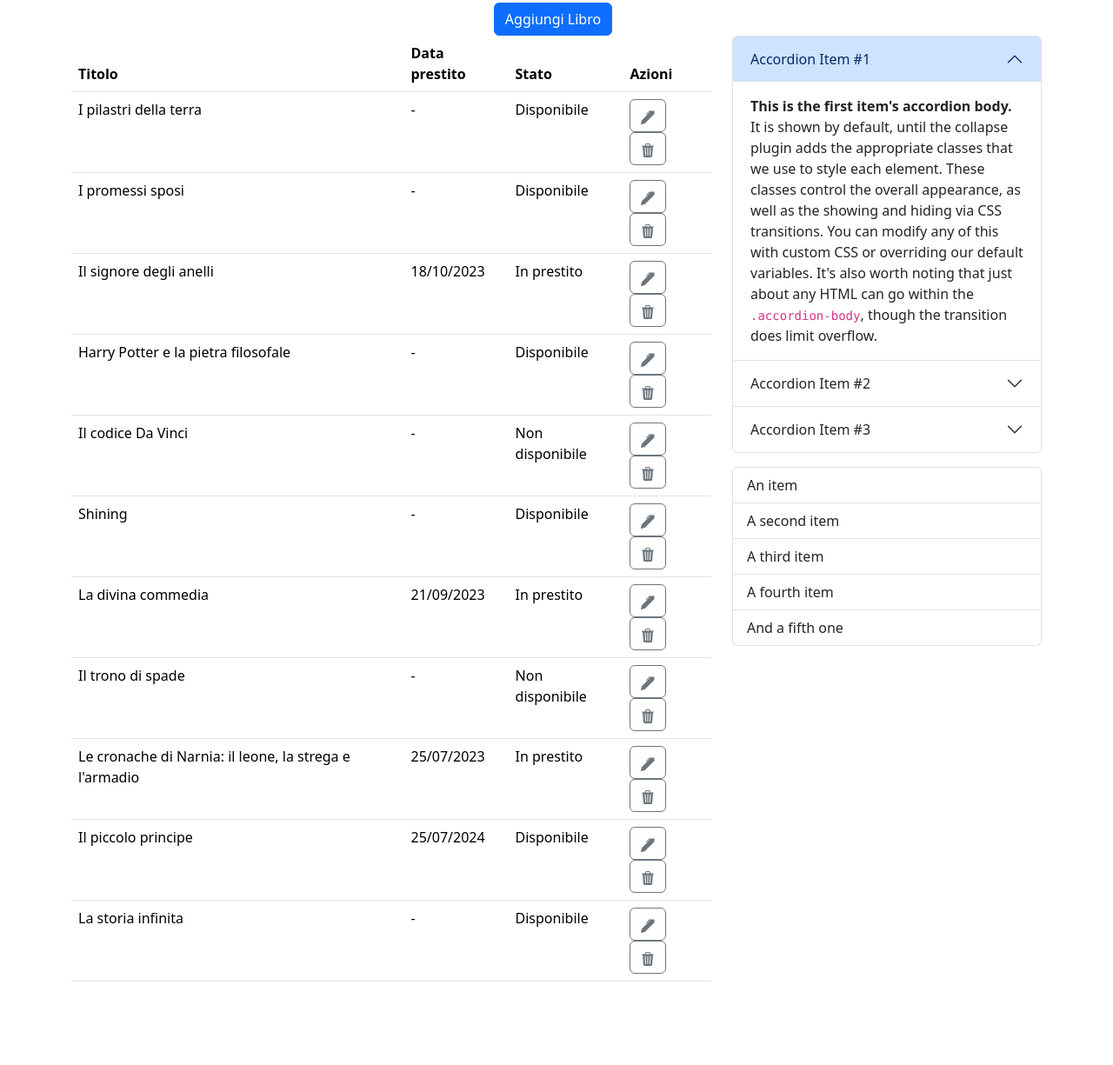
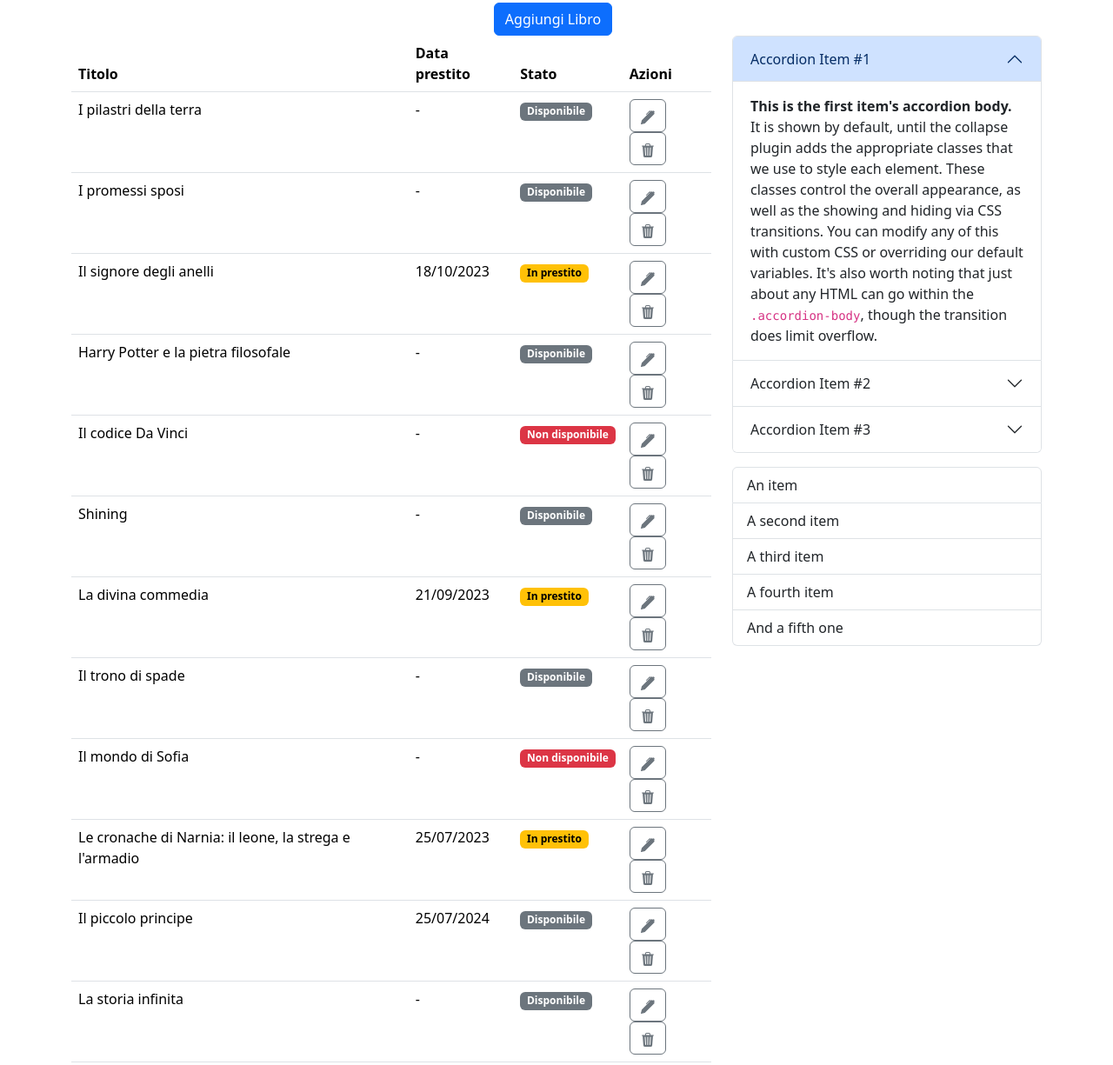
Before and after one commit to AlessiaParlato97/html-css-bootstrap-dashboard, a plain HTML site: page index.html in a window 1280 px wide. Shown: the part 157-1382 px from the top of the page at 87% size. Before the commit the page ends 1350 px from the top, so only its background shows below. Drawn offline with nearby package versions, Linux system fonts and the light colour scheme.

Commit message:
Add: badges

```diff
--- a/index.html
+++ b/index.html
@@ -78,7 +78,7 @@
                             <tr>
                                 <td scope="row">I pilastri della terra</td>
                                 <td>-</td>
-                                <td>Disponibile</td>
+                                <td><span class="badge text-bg-secondary">Disponibile</span></td>
                                 <td>
                                     <button type="button" class="btn btn-outline-secondary"><svg
                                             xmlns="http://www.w3.org/2000/svg" width="16" height="16"
@@ -97,7 +97,7 @@
                             <tr>
                                 <td scope="row">I promessi sposi</td>
                                 <td>-</td>
-                                <td>Disponibile</td>
+                                <td><span class="badge text-bg-secondary">Disponibile</span></td>
                                 <td>
                                     <button type="button" class="btn btn-outline-secondary"><svg
                                             xmlns="http://www.w3.org/2000/svg" width="16" height="16"
@@ -116,7 +116,7 @@
                             <tr>
                                 <td scope="row">Il signore degli anelli</td>
                                 <td>18/10/2023</td>
-                                <td>In prestito</td>
+                                <td><span class="badge text-bg-warning">In prestito</span></td>
                                 <td>
                                     <button type="button" class="btn btn-outline-secondary"><svg
                                             xmlns="http://www.w3.org/2000/svg" width="16" height="16"
@@ -136,7 +136,7 @@
                             <tr>
                                 <td scope="row">Harry Potter e la pietra filosofale</td>
                                 <td>-</td>
-                                <td>Disponibile</td>
+                                <td><span class="badge text-bg-secondary">Disponibile</span></td>
                                 <td>
                                     <button type="button" class="btn btn-outline-secondary"><svg
                                             xmlns="http://www.w3.org/2000/svg" width="16" height="16"
@@ -156,7 +156,7 @@
                             <tr>
                                 <td scope="row">Il codice Da Vinci</td>
                                 <td>-</td>
-                                <td>Non disponibile</td>
+                                <td><span class="badge text-bg-danger">Non disponibile</span></td>
                                 <td>
                                     <button type="button" class="btn btn-outline-secondary"><svg
                                             xmlns="http://www.w3.org/2000/svg" width="16" height="16"
@@ -176,7 +176,7 @@
                             <tr>
                                 <td scope="row">Shining</td>
                                 <td>-</td>
-                                <td>Disponibile</td>
+                                <td><span class="badge text-bg-secondary">Disponibile</span></td>
                                 <td>
                                     <button type="button" class="btn btn-outline-secondary"><svg
                                             xmlns="http://www.w3.org/2000/svg" width="16" height="16"
@@ -195,7 +195,7 @@
                             <tr>
                                 <td scope="row">La divina commedia</td>
                                 <td>21/09/2023</td>
-                                <td>In prestito</td>
+                                <td><span class="badge text-bg-warning">In prestito</span></td>
                                 <td>
                                     <button type="button" class="btn btn-outline-secondary"><svg
                                             xmlns="http://www.w3.org/2000/svg" width="16" height="16"
@@ -214,7 +214,7 @@
                             <tr>
                                 <td scope="row">Il trono di spade</td>
                                 <td>-</td>
-                                <td>Non disponibile</td>
+                                <td><span class="badge text-bg-secondary">Disponibile</span></td>
                                 <td>
                                     <button type="button" class="btn btn-outline-secondary"><svg
                                             xmlns="http://www.w3.org/2000/svg" width="16" height="16"
@@ -230,10 +230,33 @@
                                         </svg></button>
                                 </td>
                             </tr>
+
+                            <tr>
+                                <td scope="row">Il mondo di Sofia</td>
+                                <td>-</td>
+
+                                <td><span class="badge text-bg-danger">Non disponibile</span></td>
+                                <td>
+                                    <button type="button" class="btn btn-outline-secondary"><svg
+                                            xmlns="http://www.w3.org/2000/svg" width="16" height="16"
+                                            fill="currentColor" class="bi bi-pen-fill" viewBox="0 0 16 16">
+                                            <path
+                                                d="m13.498.795.149-.149a1.207 1.207 0 1 1 1.707 1.708l-.149.148a1.5 1.5 0 0 1-.059 2.059L4.854 14.854a.5.5 0 0 1-.233.131l-4 1a.5.5 0 0 1-.606-.606l1-4a.5.5 0 0 1 .131-.232l9.642-9.642a.5.5 0 0 0-.642.056L6.854 4.854a.5.5 0 1 1-.708-.708L9.44.854A1.5 1.5 0 0 1 11.5.796a1.5 1.5 0 0 1 1.998-.001" />
+                                        </svg></button>
+                                    <button type="button" class="btn btn-outline-secondary"><svg
+                                            xmlns="http://www.w3.org/2000/svg" width="16" height="16"
+                                            fill="currentColor" class="bi bi-trash3-fill" viewBox="0 0 16 16">
+                                            <path
+                                                d="M11 1.5v1h3.5a.5.5 0 0 1 0 1h-.538l-.853 10.66A2 2 0 0 1 11.115 16h-6.23a2 2 0 0 1-1.994-1.84L2.038 3.5H1.5a.5.5 0 0 1 0-1H5v-1A1.5 1.5 0 0 1 6.5 0h3A1.5 1.5 0 0 1 11 1.5m-5 0v1h4v-1a.5.5 0 0 0-.5-.5h-3a.5.5 0 0 0-.5.5M4.5 5.029l.5 8.5a.5.5 0 1 0 .998-.06l-.5-8.5a.5.5 0 1 0-.998.06m6.53-.528a.5.5 0 0 0-.528.47l-.5 8.5a.5.5 0 0 0 .998.058l.5-8.5a.5.5 0 0 0-.47-.528M8 4.5a.5.5 0 0 0-.5.5v8.5a.5.5 0 0 0 1 0V5a.5.5 0 0 0-.5-.5" />
+                                        </svg></button>
+                                </td>
+                            </tr>
+
+
                             <tr>
                                 <td scope="row">Le cronache di Narnia: il leone, la strega e l'armadio</td>
                                 <td>25/07/2023</td>
-                                <td>In prestito</td>
+                                <td><span class="badge text-bg-warning">In prestito</span></td>
                                 <td>
                                     <button type="button" class="btn btn-outline-secondary"><svg
                                             xmlns="http://www.w3.org/2000/svg" width="16" height="16"
@@ -252,7 +275,7 @@
                             <tr>
                                 <td scope="row">Il piccolo principe</td>
                                 <td>25/07/2024</td>
-                                <td>Disponibile</td>
+                                <td><span class="badge text-bg-secondary">Disponibile</span></td>
                                 <td>
                                     <button type="button" class="btn btn-outline-secondary"><svg
                                             xmlns="http://www.w3.org/2000/svg" width="16" height="16"
@@ -271,7 +294,7 @@
                             <tr>
                                 <td scope="row">La storia infinita</td>
                                 <td>-</td>
-                                <td>Disponibile</td>
+                                <td><span class="badge text-bg-secondary">Disponibile</span></td>
                                 <td>
                                     <button type="button" class="btn btn-outline-secondary"><svg
                                             xmlns="http://www.w3.org/2000/svg" width="16" height="16"
```
